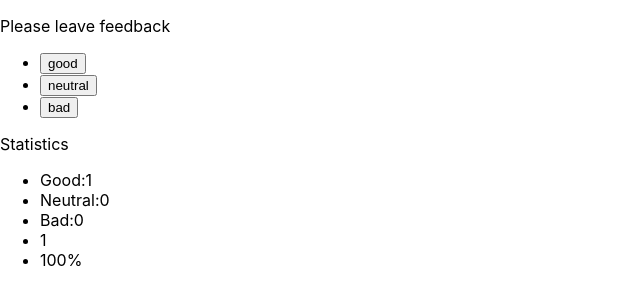
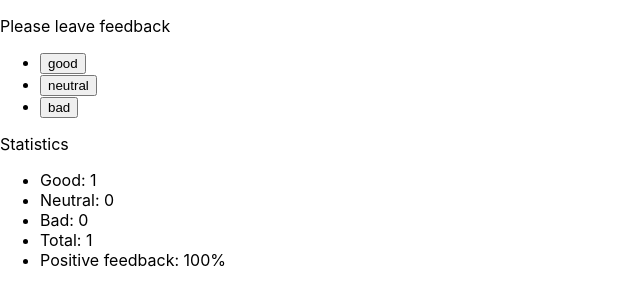
Before and after one commit to userzahar/goit-react-hw-02-feedback, a React (Create React App) app: page / in a window 1280 px wide. Both pictures are taken after a click on the button "good". Shown: the top 306 px of the page, without its empty margins (0-640 px from the left). Built offline with nearby package versions, Linux system fonts and the light colour scheme.

Commit message:
add text on static

```diff
--- a/src/components/Statistic/Statistic.jsx
+++ b/src/components/Statistic/Statistic.jsx
@@ -4,19 +4,19 @@ export function Statistic({ good, neutral, bad, total, positivePercentage }) {
     <p className="feedback__result">Statistics</p>
     <ul className="feedback__res-list">
       <li className="feedback__res-item">
-        <span className="feedback__value">Good:{good}</span>
+        <span className="feedback__value">Good: {good}</span>
       </li>
       <li className="feedback__res-item">
-        <span className="feedback__value">Neutral:{neutral}</span>
+        <span className="feedback__value">Neutral: {neutral}</span>
       </li>
       <li className="feedback__res-item">
-        <span className="feedback__value">Bad:{bad}</span>
+        <span className="feedback__value">Bad: {bad}</span>
       </li>
       <li className="feedback__res-item">
-        <span className="feedback__value">{total}</span>
+        <span className="feedback__value">Total: {total}</span>
       </li>
       <li className="feedback__res-item">
-        <span className="feedback__value">{positivePercentage}%</span>
+        <span className="feedback__value">Positive feedback: {positivePercentage}%</span>
       </li>
     </ul>
   </>
```
